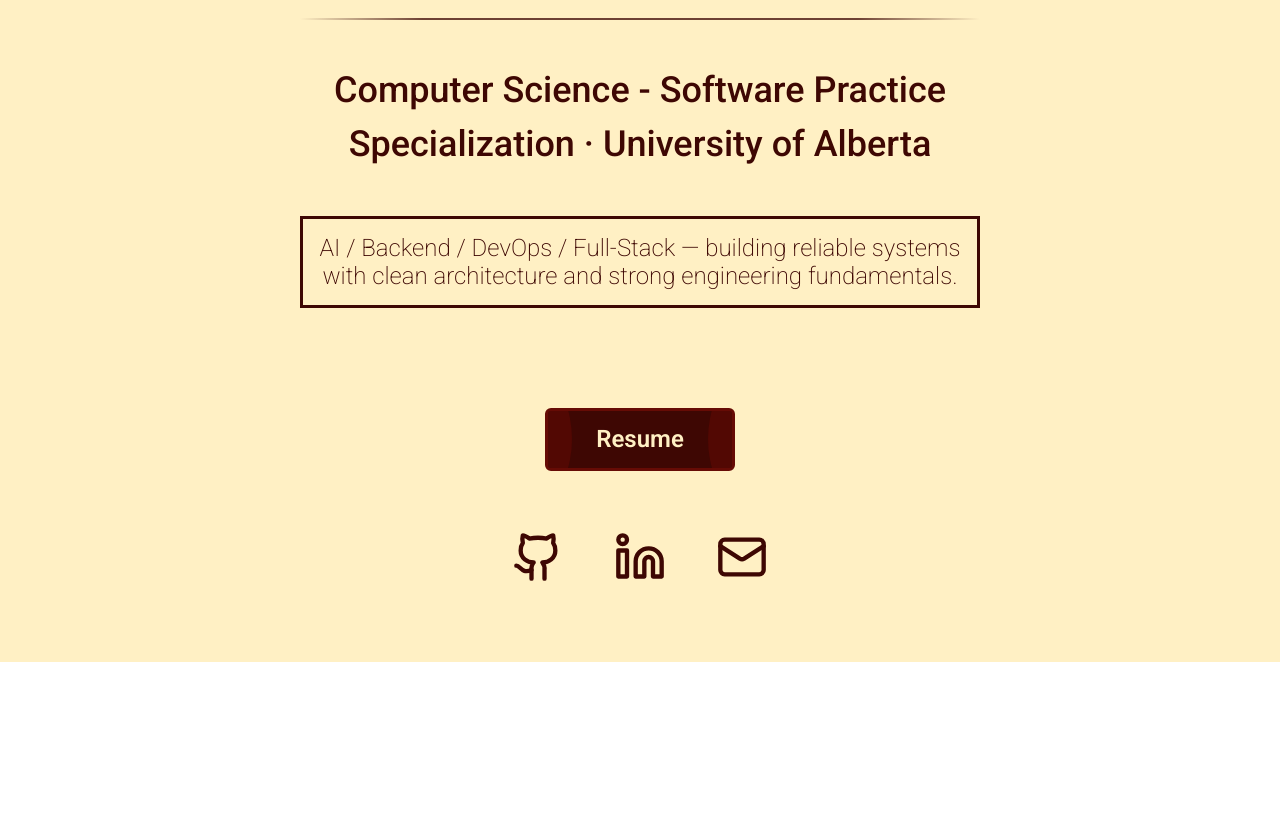
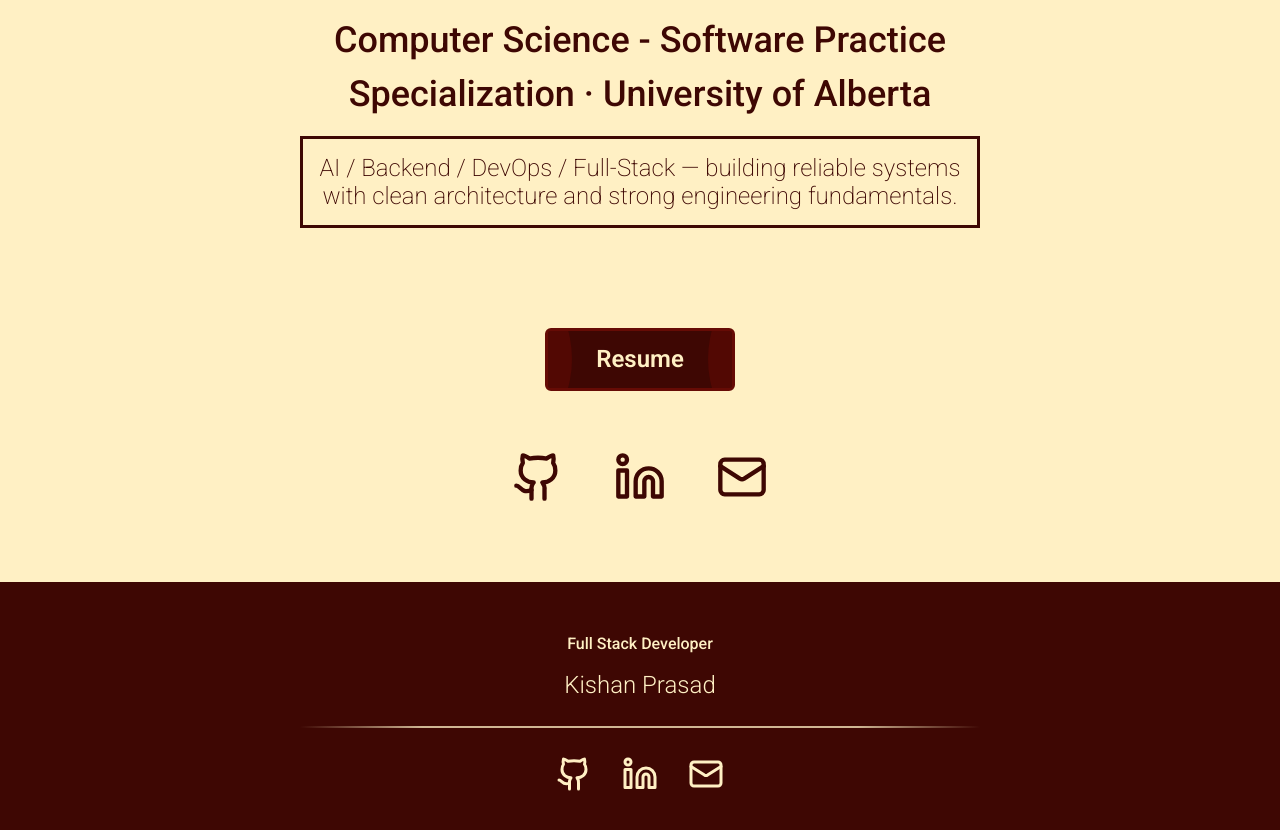
Before and after one commit to kprasad001/portfolio, a React (Vite) app in the folder portfolio/: page / in a window 1280 px wide. Shown: the part 380-1210 px from the top of the page. Before the commit the page ends 1042 px from the top, so only its background shows below. Built offline with nearby package versions, Linux system fonts and the light colour scheme.

Commit message:
Added footer and projects

```diff
--- a/portfolio/src/App.css
+++ b/portfolio/src/App.css
@@ -23,6 +23,9 @@
 nav p {
 	text-align: left;
 	font-weight: 500;
+	color: var(--background);
+	background-color: var(--primary);
+	border-radius: 10px ;
 }
 
 
@@ -40,6 +43,20 @@
 		transparent 0%,
 		var(--primary) 18%,
 		var(--primary) 82%,
+		transparent 100%
+	);
+	opacity: 0.75;
+}
+
+.line2 {
+	width: min(680px, 72vw);
+	height: 2px;
+	margin: 12px auto 28px;
+	background: linear-gradient(
+		90deg,
+		transparent 0%,
+		var(--background) 18%,
+		var(--background) 82%,
 		transparent 100%
 	);
 	opacity: 0.75;
@@ -114,3 +131,33 @@
 			}
 		}
 	}
+
+footer {
+	display: flex;
+	justify-content: center;
+	align-items: center;
+	flex-direction: column;
+	padding: 50px;
+	background-color: var(--primary);
+	color: var(--background)
+}
+
+footer .social-media {
+	display: flex;
+	gap: 30px;
+	margin-top: 0px;
+}
+
+footer .social-media a {
+	color: var(--background);
+	transition: color 0.3s ease;
+}
+
+footer .social-media a:hover {
+	color: var(--secondary);
+}
+
+footer .social-media svg {
+	width: 36px;
+	height: 36px;
+}
--- a/portfolio/src/App.jsx
+++ b/portfolio/src/App.jsx
@@ -3,7 +3,10 @@
 import AboutMe from './components/about_me.jsx'
 import Projects from './components/projects.jsx'
 import Experience from './components/experience.jsx'
+import Contact from './components/contact.jsx'
 import { Routes, Route, Link } from 'react-router-dom'
+import { Github, Linkedin, Mail } from 'lucide-react';
+
 
 function App() {
 	return (
@@ -15,7 +18,7 @@
 				<Link to="/projects">Projects</Link>
 				<Link to='/experience'>Experience</Link>
 				<Link to="/about">About</Link>
-				<a>Contact</a>
+				<Link to="/contact">Contact</Link>
 			</div>
 		</nav>
 		<main>
@@ -24,8 +27,25 @@
 				<Route path="/projects" element={<Projects />} />
 				<Route path="/experience" element={<Experience />} />
 				<Route path="/about" element={<AboutMe />} />
+				<Route path="/contact" element={<Contact />} />
 			</Routes>
 		</main>
+		<footer>
+			<h3>Full Stack Developer</h3>
+			<p>Kishan Prasad</p>
+			<div className='line2'></div>
+			<div className="social-media">
+				<a href="https://github.com/kprasad001" className="github">
+					<Github/>
+				</a>
+				<a href="https://www.linkedin.com/in/kkprasad1/" className="linked-in-icon">
+					<Linkedin/>
+				</a>
+				<a href="mailto:kkprasad@ualberta.ca" className="mail-icon">
+					<Mail/>
+				</a>
+			</div>
+		</footer>
 		</>
 	)
 }
--- /dev/null
+++ b/portfolio/src/components/CSS/contact.css
@@ -0,0 +1,12 @@
+.contact {
+	display: flex;
+	justify-content: center;
+	flex-direction: column;
+	align-items: center;
+	padding-left: 300px;
+	padding-right: 300px;
+	padding-top: 75px;
+	padding-bottom: 75px;
+	max-width: 100%;
+	background-color: var(--background);
+}
--- /dev/null
+++ b/portfolio/src/components/contact.jsx
@@ -0,0 +1,14 @@
+import './CSS/home.css'
+import './CSS/contact.css'
+
+function Contact() {
+
+	return (
+		<section className='contact'>
+            <h1>Get In Touch</h1>
+            <div className='line'></div>
+		</section>
+	)
+}
+
+export default Contact
--- a/portfolio/src/theme.css
+++ b/portfolio/src/theme.css
@@ -96,11 +96,10 @@
     margin: 0;
     padding: 0;
 	color: var(--primary);
-	margin-top: 100px;
+	margin-top: 80px;
 }
 
 h1 {
-	margin-top: 30px;
 	width: fit-content;
 	padding: 15px;
 	font-weight: 600;
@@ -127,7 +126,6 @@
 }
 
 p {
-	margin-top: 30px;
 	width: fit-content;
 	padding: 15px;
 	font-weight: 350;
```
Lines whose indentation alone changed are shown as unchanged.
